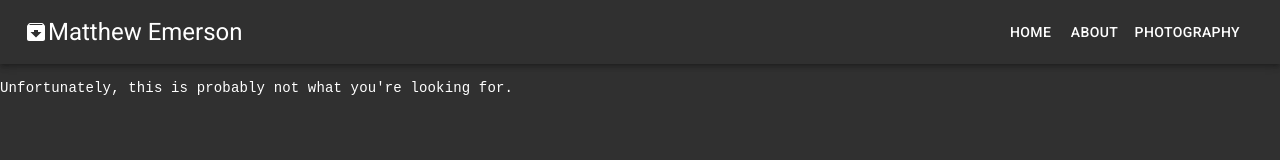
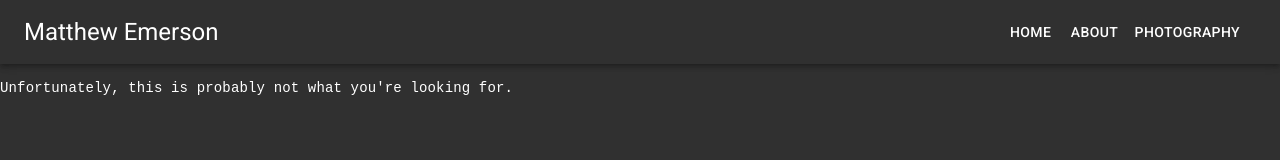
Before and after one commit to emersonmde/memerson, a React (Create React App) app: page / in a window 1280 px wide. Shown: the top 160 px of the page. Built offline with nearby package versions, Linux system fonts and the light colour scheme; what aws-amplify would draw is missing.

Commit message:
Remove archive Icon

```diff
--- a/src/components/Header.tsx
+++ b/src/components/Header.tsx
@@ -22,7 +22,6 @@ export default function Header() {
     return (
         <AppBar position="static" className={classes.root}>
             <Toolbar className="header">
-                <ArchiveIcon />
                 <Typography variant="h5">
                     Matthew Emerson
                 </Typography>
```
